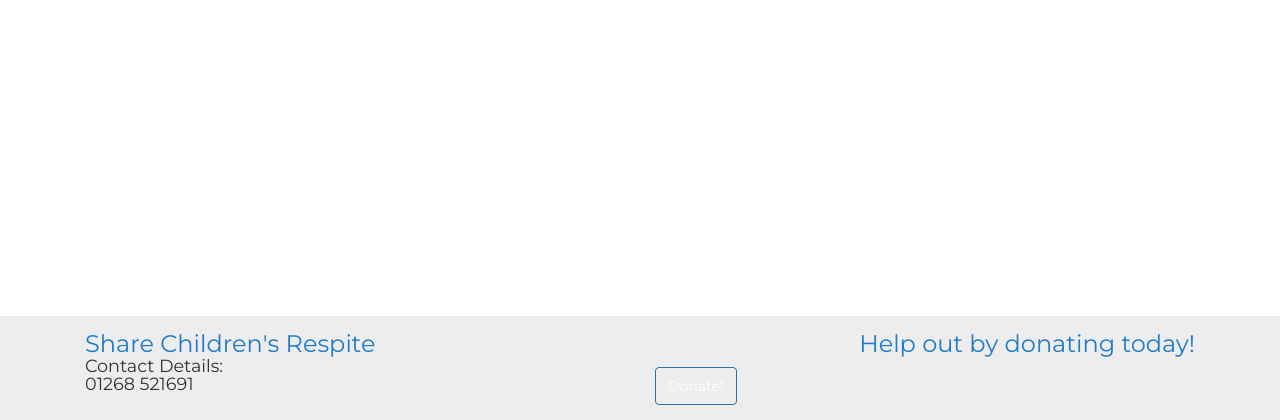
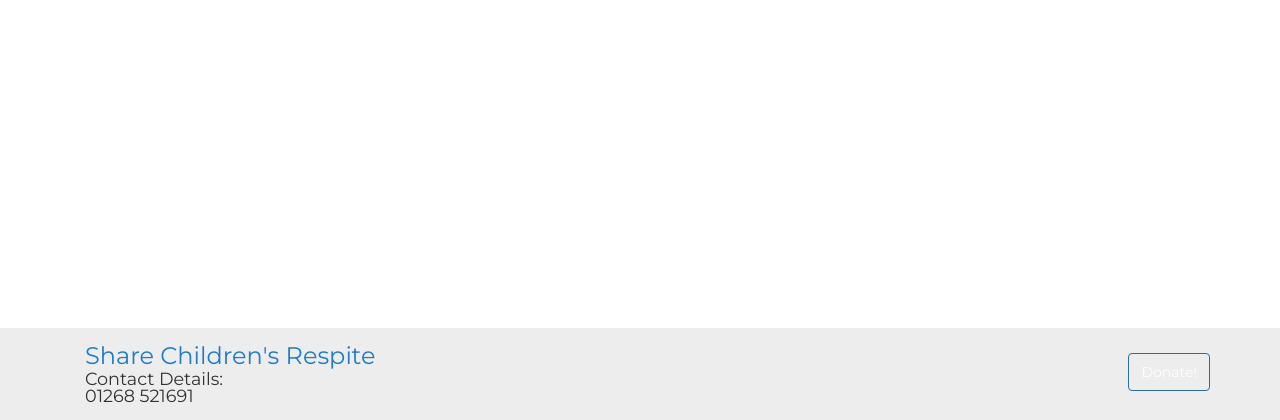
Before and after one commit to callump5/share_respite_prj, a Django app: page /donate/ in a window 1280 px wide. Shown: the part 380-800 px from the top of the page. Run offline with Django 3.2, Linux system fonts and the light colour scheme; some libraries are stand-ins or nearby versions; some web fonts are replaced.

Commit message:
FINISHED FUCK YEAH!!!!!!!!!!!!

```diff
--- a/static/css/home.css
+++ b/static/css/home.css
@@ -37,6 +37,15 @@ footer {
     bottom: 0;
     width: 100%;
 }
+
+#footerContent{
+    width: 50%;
+}
+
+#footerBtn{
+    float: right;
+}
+
 .alert {
 
     margin-top: 25px;
--- a/templates/base.html
+++ b/templates/base.html
@@ -136,17 +136,12 @@
 <!-- Footer -->
     <footer>
         <div class="container">
-            <div class="col-sm-6">
+            <div id="footerContent" class="col-sm-6">
                 <h2>Share Children's Respite</h2>
                 <p>Contact Details:</p>
                 <p>01268 521691</p>
             </div>
-
-            <div id="donate" class="col-sm-6">
-                <h2 class="align-right">Help out by donating today!</h2>
-                <a class="align-right btn btn-primary" href="/donate">Donate!</a>
-            </div>
-
+            <a id="footerBtn" class="btn btn-primary" href="/donate">Donate!</a>
         </div>
     </footer>
 <!-- /Footer -->
```
